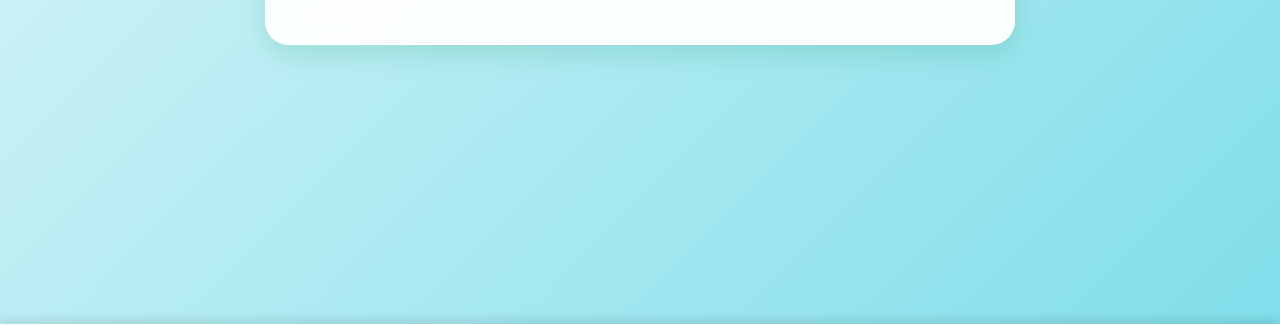
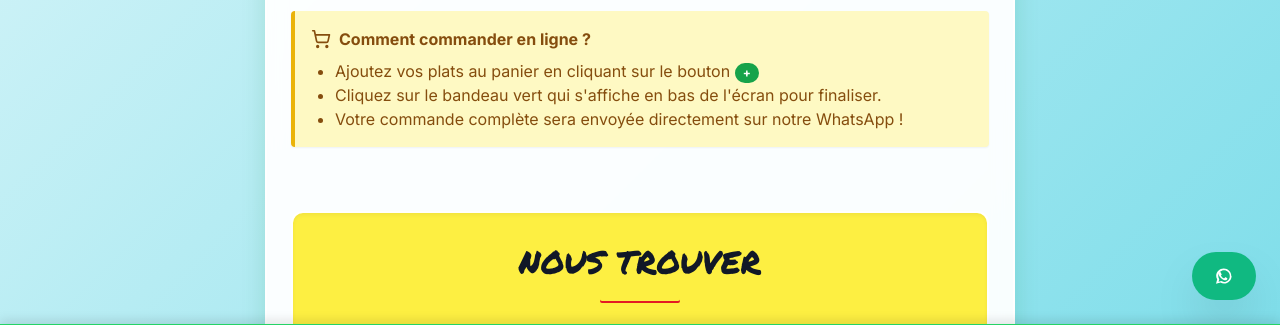
Before and after one commit to steph-221/SnackandSurf, a Python web app: template templates/index.html in a window 1280 px wide. Shown: the part 476-801 px from the top of the page. Run offline with Jinja, Linux system fonts and the light colour scheme; the template is opened without the code that fills it, so the values that code supplies are empty; some libraries are stand-ins or nearby versions.

Commit message:
Mise a jour depuis le script auto

```diff
--- a/templates/index.html
+++ b/templates/index.html
@@ -36,7 +36,6 @@
         }
         .btn-add:active { transform: scale(0.9); }
 
-        /* Le bandeau du panier en bas */
         #cart-bar {
             position: fixed; bottom: 0; left: 0; right: 0; background-color: #25D366; color: white;
             padding: 15px 20px; display: flex; justify-content: space-between; align-items: center;
@@ -45,13 +44,14 @@
         }
         #cart-bar.visible { transform: translateY(0); }
 
-        /* Fenêtre modale du détail du panier */
         #cart-modal {
             position: fixed; top: 0; left: 0; right: 0; bottom: 0; background: rgba(0,0,0,0.5);
             z-index: 200; display: none; align-items: center; justify-content: center; padding: 20px;
         }
         #cart-modal.visible { display: flex; }
         .cart-content { background: white; width: 100%; max-w: 500px; border-radius: 1rem; padding: 20px; max-height: 80vh; overflow-y: auto; color: #333; }
+
+        @media (max-width: 640px) { .section-title { font-size: 1.75rem; } }
     </style>
 </head>
 <body class="p-4 sm:p-8">
@@ -71,8 +71,55 @@
             <img src="https://drive.google.com/thumbnail?id=1ffuCBqJBhUMZF1akm5_CL7_txgfaJF2m&sz=w1000" alt="Snack and Surf Logo" class="max-w-[250px] sm:max-w-[300px] h-auto drop-shadow-md">
         </div>
 
+        <!-- MESSAGE D'EXPLICATION POUR LA COMMANDE -->
+        <div class="bg-yellow-100 border-l-4 border-yellow-500 text-yellow-800 p-4 rounded shadow-sm mb-8 text-sm sm:text-base">
+            <p class="font-bold flex items-center gap-2">
+                <svg xmlns="http://www.w3.org/2000/svg" width="20" height="20" viewBox="0 0 24 24" fill="none" stroke="currentColor" stroke-width="2" stroke-linecap="round" stroke-linejoin="round" class="lucide lucide-shopping-cart"><circle cx="8" cy="21" r="1"/><circle cx="19" cy="21" r="1"/><path d="M2.05 2.05h2l2.66 12.42a2 2 0 0 0 2 1.58h9.78a2 2 0 0 0 1.95-1.57l1.65-7.43H5.12"/></svg>
+                Comment commander en ligne ?
+            </p>
+            <ul class="mt-2 ml-6 list-disc">
+                <li>Ajoutez vos plats au panier en cliquant sur le bouton <strong class="bg-green-600 text-white rounded-full px-2 py-0.5 inline-block text-xs">+</strong></li>
+                <li>Cliquez sur le bandeau vert qui s'affiche en bas de l'écran pour finaliser.</li>
+                <li>Votre commande complète sera envoyée directement sur notre WhatsApp !</li>
+            </ul>
+        </div>
+
         <div id="dynamic-menu-container"></div>
+
+        <!-- SECTION CONTACT & INFOS -->
+        <div class="mt-16 bg-[#FDEF42] rounded-xl p-6 shadow-inner relative overflow-hidden border-2 border-white">
+            <h2 class="section-title !mt-0 mb-8 !text-gray-900 !after:bg-[var(--senegal-red)] !after:shadow-none">NOUS TROUVER</h2>
+
+            <div class="grid grid-cols-1 md:grid-cols-2 gap-8 items-center mb-8">
+                <div class="bg-white rounded-lg p-5 shadow-sm text-center border-t-4 border-[var(--senegal-green)]">
+                    <h3 class="font-bold text-xl mb-4 text-gray-800">Horaires</h3>
+                    <ul class="text-sm text-gray-700 space-y-1 mb-6 inline-block text-left w-3/4 mx-auto">
+                        <li class="flex justify-between"><span class="font-semibold w-12">Lun</span> <span>11h00 - 17h00</span></li>
+                        <li class="flex justify-between"><span class="font-semibold w-12">Mar</span> <span>11h00 - 20h00</span></li>
+                        <li class="flex justify-between"><span class="font-semibold w-12">Mer</span> <span>11h00 - 20h00</span></li>
+                        <li class="flex justify-between"><span class="font-semibold w-12">Jeu</span> <span>11h00 - 20h00</span></li>
+                        <li class="flex justify-between"><span class="font-semibold w-12">Ven</span> <span>11h00 - 21h00</span></li>
+                        <li class="flex justify-between"><span class="font-semibold w-12">Sam</span> <span>09h00 - 22h00</span></li>
+                        <li class="flex justify-between text-red-600"><span class="font-semibold w-12">Dim</span> <span>Ferme</span></li>
+                    </ul>
+                    <hr class="my-4 border-gray-200">
+                    <h3 class="font-bold text-lg mb-2 text-gray-800">Contact</h3>
+                    <p class="text-sm font-semibold mb-1">📞 +221 71 057 93 71</p>
+                    <p class="text-sm text-gray-600 mb-4">✉️ contact@snackandsurf.sn</p>
+                </div>
+
+                <div class="rounded-lg overflow-hidden shadow-md border-4 border-white h-full min-h-[250px]">
+                    <iframe src="https://www.google.com/maps/embed?pb=!1m18!1m12!1m3!1d15433.00318042456!2d-17.5140685!3d14.7435384!2m3!1f0!2f0!3f0!3m2!1i1024!2i768!4f13.1!3m3!1m2!1s0x0%3A0x0!2zMTTCsDQ0JzM2LjciTiAxN8KwMzAnNTAuNiJX!5e0!3m2!1sfr!2ssn!4v1690000000000!5m2!1sfr!2ssn" width="100%" height="100%" style="border:0;" allowfullscreen="" loading="lazy" referrerpolicy="no-referrer-when-downgrade"></iframe>
+                </div>
+            </div>
+        </div>
+
     </main>
+
+    <!-- BOUTON WHATSAPP GENERAL (POUR QUESTIONS SIMPLES) -->
+    <a href="https://wa.me/221710579371?text=Bonjour%20Snack%20%26%20Surf%2C%20j'ai%20une%20question%20!" target="_blank" rel="noopener noreferrer" class="fixed bottom-6 right-6 z-40 flex items-center gap-2 bg-emerald-500 hover:bg-emerald-600 text-white font-semibold py-3 px-5 rounded-full shadow-2xl transition-all transform hover:scale-105">
+        <svg class="w-6 h-6 fill-current" viewBox="0 0 24 24"><path d="M12.031 6.172c-3.181 0-5.767 2.586-5.768 5.766-.001 1.298.38 2.27 1.019 3.287l-.711 2.599 2.679-.702c.97.529 1.838.783 2.78.783h.001c3.182 0 5.768-2.587 5.769-5.766.001-3.182-2.585-5.767-5.769-5.767zm7.551 5.766c-.001 4.165-3.39 7.554-7.553 7.554-1.259 0-2.438-.328-3.486-.902l-4.543 1.19 1.213-4.431c-.655-1.084-1.024-2.353-1.024-3.411.001-4.165 3.39-7.554 7.553-7.554 4.164 0 7.553 3.389 7.554 7.554zm-4.708 2.062c-.21-.105-1.242-.613-1.434-.683-.193-.07-.333-.105-.473.105-.14.21-.543.683-.666.823-.122.14-.245.158-.455.053-.21-.105-.888-.327-1.691-1.043-.625-.558-1.047-1.247-1.17-1.457-.122-.21-.013-.324.092-.428.095-.094.21-.245.315-.368.105-.123.14-.21.21-.35.07-.14.035-.263-.018-.368-.053-.105-.473-1.14-.648-1.56-.17-.41-.344-.354-.473-.36-.122-.006-.263-.007-.403-.007-.14 0-.368.053-.56.263-.193.21-.736.719-.736 1.753s.753 2.033.858 2.173c.105.14 1.482 2.263 3.59 3.173.501.217.892.346 1.197.443.503.16 1.012.137 1.393.08.425-.064 1.242-.508 1.417-.999.175-.49.175-.91.122-.999-.052-.088-.192-.14-.402-.245z"/></svg>
+    </a>
 
     <!-- BANDEAU PANIER -->
     <div id="cart-bar" onclick="toggleCartModal()">
@@ -89,9 +136,7 @@
             <button onclick="toggleCartModal()" class="absolute top-4 right-4 text-gray-500 font-bold text-xl">×</button>
             <h2 class="text-2xl font-bold mb-6 text-green-600 border-b pb-2">Ma Commande</h2>
 
-            <div id="cart-items-list" class="mb-6 space-y-3">
-                <!-- Les articles du panier apparaitront ici -->
-            </div>
+            <div id="cart-items-list" class="mb-6 space-y-3"></div>
 
             <div class="border-t pt-4 flex justify-between items-center mb-6">
                 <span class="text-lg font-bold">Total :</span>
@@ -111,7 +156,6 @@
         let cart = {};
 
         function parsePrice(priceStr) {
-            // Transforme "4 000 FCFA" en entier 4000
             return parseInt(priceStr.replace(/\D/g, ''));
         }
 
@@ -149,15 +193,15 @@
                 totalPrice += item.prix * item.qty;
 
                 listHtml += `
-                <div class="flex justify-between items-center bg-gray-50 p-2 rounded">
+                <div class="flex justify-between items-center bg-gray-50 p-2 rounded border border-gray-100">
                     <div>
                         <div class="font-bold">`+item.nom+`</div>
                         <div class="text-sm text-gray-500">`+item.prixStr+`</div>
                     </div>
                     <div class="flex items-center gap-3">
-                        <button onclick="removeFromCart('`+id+`')" class="bg-red-100 text-red-600 rounded-full w-8 h-8 font-bold">-</button>
+                        <button onclick="removeFromCart('`+id+`')" class="bg-red-100 text-red-600 rounded-full w-8 h-8 font-bold text-xl">-</button>
                         <span class="font-bold w-4 text-center">`+item.qty+`</span>
-                        <button onclick="addToCart('`+id+`', '`+item.nom+`', '`+item.prixStr+`')" class="bg-green-100 text-green-600 rounded-full w-8 h-8 font-bold">+</button>
+                        <button onclick="addToCart('`+id+`', '`+item.nom+`', '`+item.prixStr+`')" class="bg-green-100 text-green-600 rounded-full w-8 h-8 font-bold text-xl">+</button>
                     </div>
                 </div>`;
             }
@@ -188,7 +232,7 @@
                 totalPrice += itemTotal;
                 message += "▫️ " + item.qty + "x " + item.nom + " (" + itemTotal + " FCFA)\n";
             }
-            message += "\n💰 *TOTAL : " + totalPrice + " FCFA*";
+            message += "\n�� *TOTAL : " + totalPrice + " FCFA*";
             message += "\n\n_Pouvez-vous preparer cette commande s'il vous plait ?_";
 
             let waLink = "https://wa.me/221710579371?text=" + encodeURIComponent(message);
@@ -202,8 +246,7 @@
                 data.forEach(categorie => {
                     let html = `<div class="text-center mb-8"><h2 class="section-title uppercase">`+categorie.categorie+`</h2><div class="space-y-2">`;
                     categorie.items.forEach(item => {
-                        let descHtml = item.desc ? `<p class="item-ingredients text-left bg-[#fffde7] border-l-4 border-[#FDEF42] p-2 mt-1 mb-2 rounded-r">`+item.desc+`</p>` : '';
-                        // Nouveau bouton PLUS pour ajouter au panier
+                        let descHtml = item.desc ? `<p class="item-ingredients text-left bg-[#fffde7] border-l-4 border-[#FDEF42] p-2 mt-1 mb-2 rounded-r shadow-sm">`+item.desc+`</p>` : '';
                         let addBtn = `<button onclick="addToCart('`+item.id+`', '`+item.nom.replace(/'/g, "\\'")+`', '`+item.prix+`')" class="btn-add">+</button>`;
 
                         html += `<div class="menu-item-block"><div class="item-row"><div class="item-name-dots"><span class="item-name uppercase text-left">`+item.nom+`</span><div class="dots-separator"></div></div><div class="flex items-center"><span class="item-price">`+item.prix+`</span>`+addBtn+`</div></div>`+descHtml+`</div>`;
```
